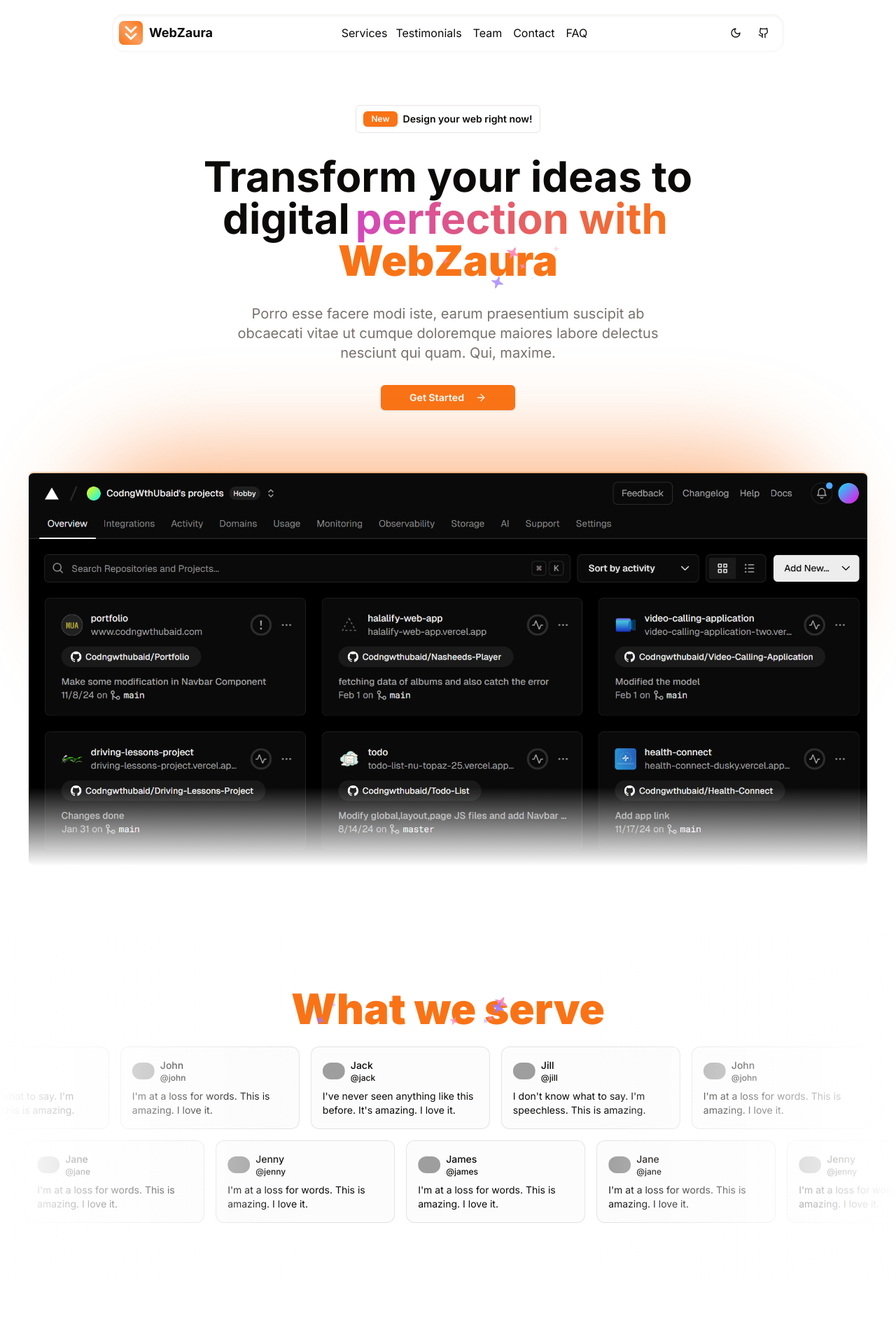
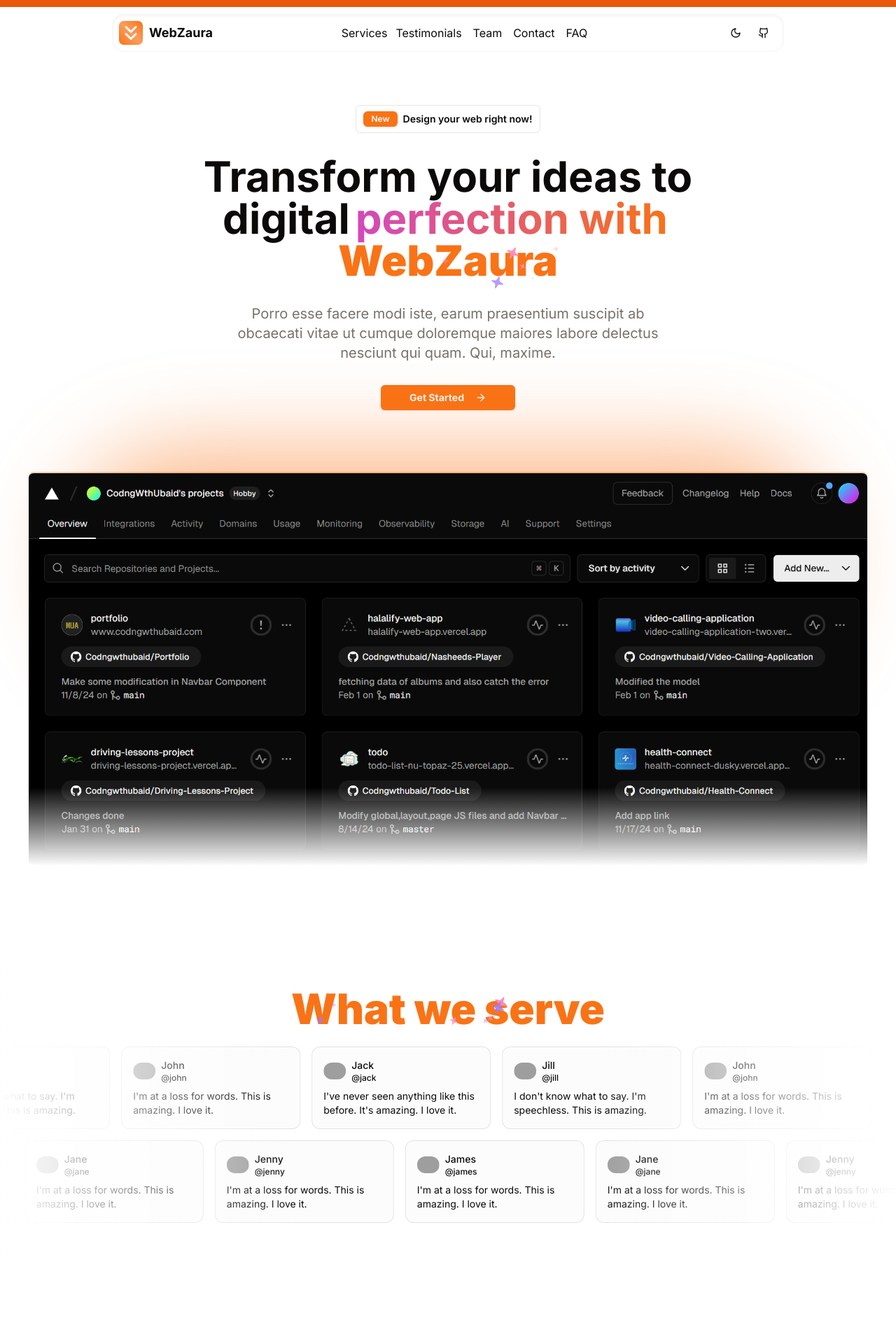
Before and after one commit to Codngwthubaid/webzaura, a Next.js app: page / in a window 1280 px wide. Shown: the top 1920 px of the page at 70% size. Built offline with nearby package versions, Linux system fonts and the light colour scheme; grey boxes are pictures that could not be loaded.

Commit message:
init cursor-animation & line-scroller

```diff
--- a/app/layout.tsx
+++ b/app/layout.tsx
@@ -5,6 +5,7 @@
 import { Navbar } from "@/components/navbar";
 import { ThemeProvider } from "@/components/theme-provider";
 import { Toaster } from "@/components/ui/sonner"
+import Drag from "@/components/animations/cursor";
 
 const inter = Inter({ subsets: ["latin"] });
 export const metadata: Metadata = {
@@ -28,6 +29,7 @@
         >
           <Navbar />
           {children}
+          <Drag />
           <Toaster />
         </ThemeProvider>
       </body>
--- a/app/page.tsx
+++ b/app/page.tsx
@@ -12,11 +12,20 @@
 import { TestimonialSection } from '@/components/layout/sections/testimonial'
 import { FooterSection } from '@/components/layout/sections/footer'
 import { useTheme } from 'next-themes'
+import { motion, useSpring, useScroll } from "motion/react"
 
 const Page = () => {
+    const { theme } = useTheme();
     const [loading, setLoading] = useState(true);
-    const { theme } = useTheme();
     const [mounted, setMounted] = useState(false);
+
+    const { scrollYProgress } = useScroll()
+    const scaleX = useSpring(scrollYProgress, {
+        stiffness: 100,
+        damping: 30,
+        restDelta: 0.001,
+    })
+
 
     useEffect(() => {
         setMounted(true);
@@ -37,6 +46,19 @@
         </div>
     ) : (
         <>
+            <motion.div
+                id="scroll-indicator"
+                style={{
+                    scaleX,
+                    position: "fixed",
+                    top: 0,
+                    left: 0,
+                    right: 0,
+                    height: 10,
+                    originX: 0,
+                    backgroundColor: "#e9590c",
+                }}
+            />
             <HeroSection />
             <MarqueeDemo />
             <BenefitSection />
--- /dev/null
+++ b/components/animations/cursor.tsx
@@ -0,0 +1,51 @@
+"use client"
+
+import { frame, motion, useMotionValue, useSpring } from "motion/react"
+import { RefObject, useEffect, useRef } from "react"
+
+export default function Drag() {
+    const ref = useRef<HTMLDivElement>(null)
+    const { x, y } = useFollowPointer(ref)
+
+    return <motion.div ref={ref} style={{ ...ball, x, y }} />
+}
+
+const spring = { damping: 3, stiffness: 50, restDelta: 0.001 }
+
+export function useFollowPointer(ref: RefObject<HTMLDivElement | null>) {
+    const xPoint = useMotionValue(0)
+    const yPoint = useMotionValue(0)
+    const x = useSpring(xPoint, spring)
+    const y = useSpring(yPoint, spring)
+
+    useEffect(() => {
+        if (!ref.current) return
+
+        const handlePointerMove = ({ clientX, clientY }: MouseEvent) => {
+            const element = ref.current!
+
+            frame.read(() => {
+                xPoint.set(
+                    clientX - element.offsetLeft - element.offsetWidth / 2
+                )
+                yPoint.set(
+                    clientY - element.offsetTop - element.offsetHeight / 2
+                )
+            })
+        }
+
+        window.addEventListener("pointermove", handlePointerMove)
+
+        return () =>
+            window.removeEventListener("pointermove", handlePointerMove)
+    }, [])
+
+    return { x, y }
+}
+
+const ball = {
+    width: 50,
+    height: 50,
+    backgroundColor: "#e9590c",
+    borderRadius: "50%",
+}
--- a/components/layout/sections/hero.tsx
+++ b/components/layout/sections/hero.tsx
@@ -38,7 +38,7 @@
                 perfection with
               </span>
 
-              <SparklesText text="WebZaura" className="text-primary"/>
+              <SparklesText text="WebZaura" className="text-primary" />
             </h1>
           </div>
 
@@ -47,7 +47,7 @@
           </p>
 
           <div className="space-y-4 md:space-y-0 md:space-x-4">
-            <Link href="#pricing">
+            <Link href="#pricing" passHref>
               <Button className="w-5/6 md:w-1/4 font-bold group/arrow">
                 Get Started
                 <ArrowRight className="size-5 ml-2 group-hover/arrow:translate-x-1 transition-transform" />
```
